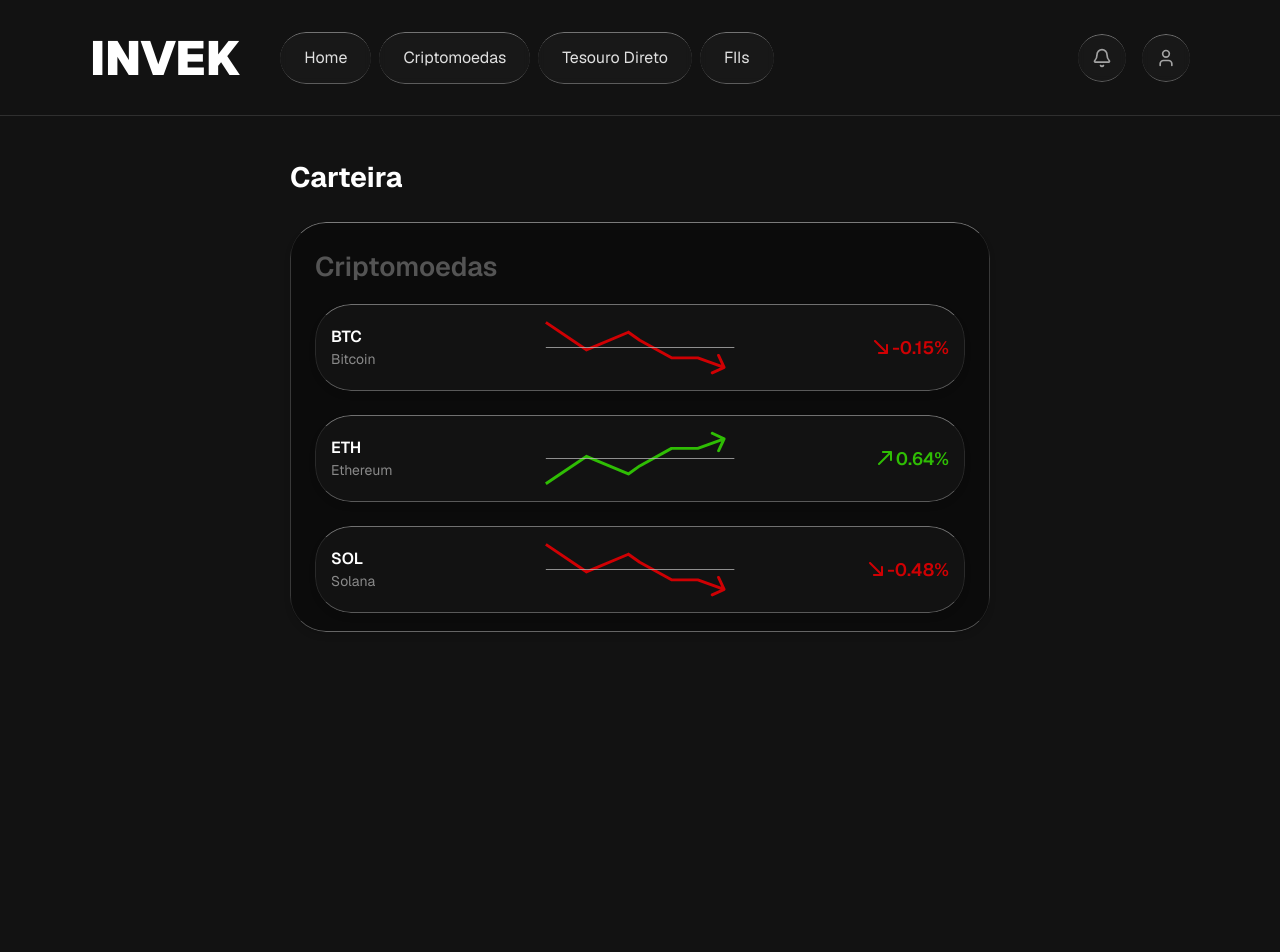
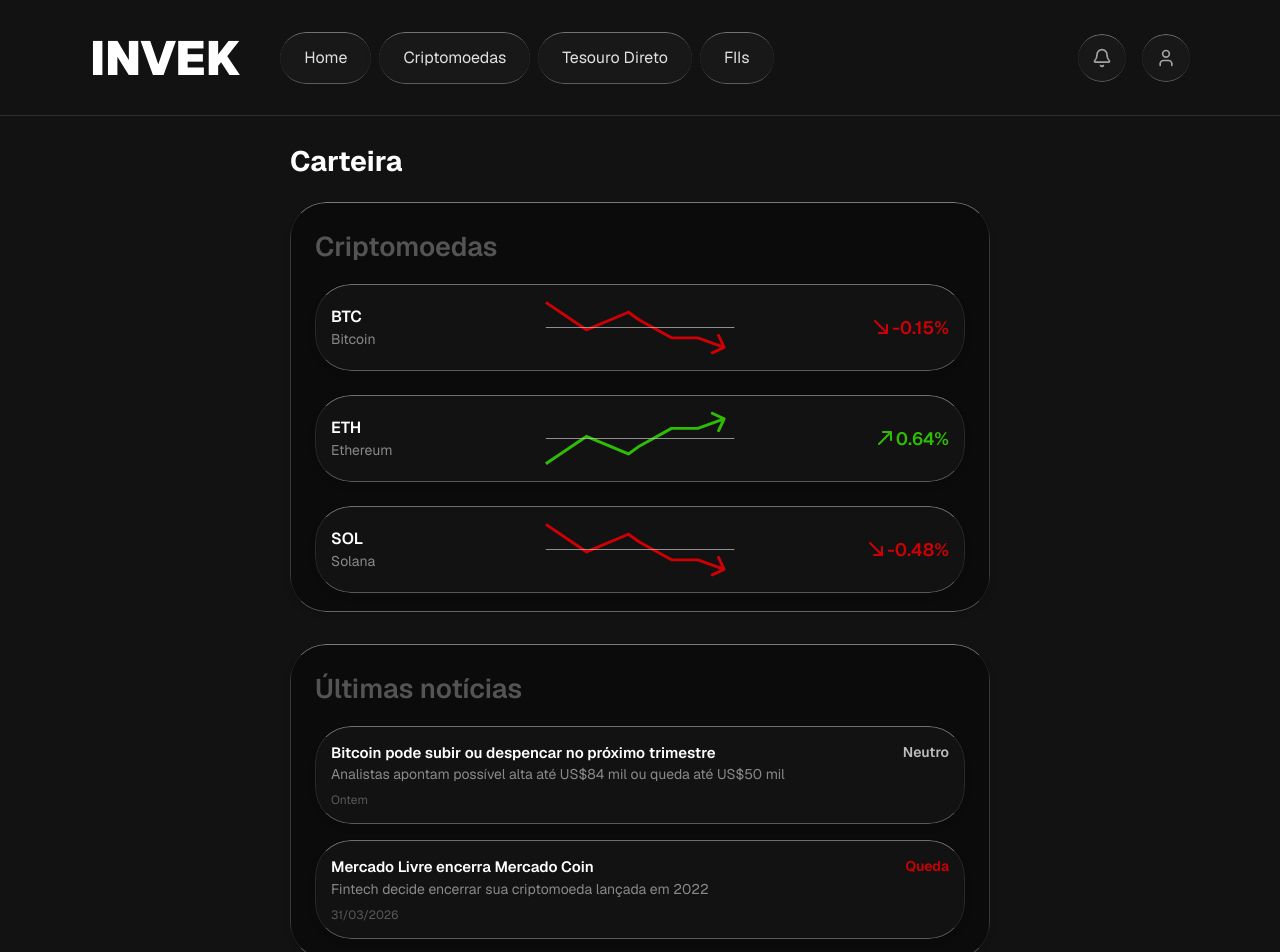
Before and after one commit to DoctahW/invek, a Next.js app: page /wallet in a window 1280 px wide. Shown: the top 952 px of the page. Before the commit the page ends 916 px from the top, so only its background shows below. Built offline with nearby package versions, Linux system fonts and the light colour scheme.

Commit message:
adiciona seção de notícias (carteira concluída)

```diff
--- a/app/(app)/wallet/page.tsx
+++ b/app/(app)/wallet/page.tsx
@@ -7,6 +7,22 @@ const CRYPTOS = [
   {name: 'Ethereum', symbol: 'ETH', value: 'R$ 11.004,21', change: '0.64%', positive: true },
   {name: 'Solana', symbol: 'SOL', value: 'R$ 429,61', change: '-0.48%', positive: false},
 ]
+const NEWS = [
+        {
+        title: 'Bitcoin pode subir ou despencar no próximo trimestre',
+        description: 'Analistas apontam possível alta até US$84 mil ou queda até US$50 mil',
+        impact: 'neutral',
+        date: 'Ontem',
+        url: 'https://br.beincrypto.com/bitcoin-previsao-proximo-trimestre-84-mil-50-mil/'
+        },
+        {title: 'Mercado Livre encerra Mercado Coin',
+        description: 'Fintech decide encerrar sua criptomoeda lançada em 2022',
+        impact: 'negative',
+        date: '31/03/2026',
+        url: 'https://br.investing.com/news/cryptocurrency-news/fintech-do-mercado-livre-encerra-sua-criptomoeda-mercado-coin-1886531'
+        }
+]
+
 
 function Positive(){  //svg do gráfico positivo
   return(
@@ -78,17 +94,19 @@ function ArrowDown() {
 
 export default function Wallet() {
   return (
-    <div className="min-h-screen bg-[#121212] text-white">
+    <div className="bg-[#121212] text-white">
 
-      <div className="px-10 py-10 flex flex-col items-center">
+      <div className="px-10 pt-6 pb-10 flex flex-col items-center gap-8">
+
+
 
         <div className="w-full max-w-[700px]">
-          <h2 className="text-[28px] font-bold mb-6">
+          <h2 className="text-[28px] font-bold mb-3">
             Carteira
           </h2>
         </div>
 
-        <GlassPanel className="w-full max-w-[700px] h-[410px] rounded-[20px] overflow-hidden">
+        <GlassPanel className="w-full max-w-[700px] h-[410px] rounded-[10px] overflow-hidden -mt-6">
 
           <div className="w-full h-full p-6 bg-[#0B0B0B] border border-white/10 flex flex-col">
             <h3 className="text-[27px] text-[#545454] font-semibold mb-4">
@@ -125,12 +143,59 @@ export default function Wallet() {
                     </span>
                   </div>
                   </div>
+
                 </GlassPanel>
-              ))}
+                ))}
             </div>
           </div>
         </GlassPanel>
-      </div>
-    </div>
-  );
-}
+
+{/* notícias */}
+        <GlassPanel className="w-full max-w-[700px] h-[315px] rounded-[10px] overflow-hidden">
+
+          <div className="w-full h-full p-6 bg-[#0B0B0B] border border-white/10 flex flex-col">
+            <h3 className="text-[27px] text-[#545454] font-semibold mb-4">
+              Últimas notícias
+            </h3>
+            <div className="flex flex-col gap-4">
+            {NEWS.map((news, index) => (
+                <a
+                  key={index}
+                  href={news.url}
+                  target="_blank"
+                  rel="noopener noreferrer"
+                >
+                <GlassPanel
+                  key={index}
+                  depth="deep"
+                  className="p-4 rounded-xl !bg-[#121212] hover:!bg-[#1a1a1a] cursor-pointer"
+                >
+                  <div className="flex justify-between items-start">
+                    {/* texto */}
+                    <div className="flex-1">
+                      <p className="font-semibold text-[15px]">
+                        {news.title}
+                      </p>
+                      <p className="text-sm text-white/50">
+                        {news.description}
+                      </p>
+                    </div>
+                    <span className={`text-sm font-semibold ${
+                      news.impact === 'positive' ? 'text-[#2FBD04]': news.impact === 'negative' ? 'text-[#CF0003]' : 'text-[#BDBDBD]'
+                    }`}>
+                      {news.impact === 'positive' ? 'Alta': news.impact === 'negative'? 'Queda': 'Neutro'}
+                    </span>
+                  </div>
+                  <p className="text-xs text-white/30 mt-2">
+                    {news.date}
+                  </p>
+                </GlassPanel>
+                </a>
+              ))}
+            </div>
+            </div>
+          </GlassPanel>
+                      </div>
+                    </div>
+            );
+          }
```
